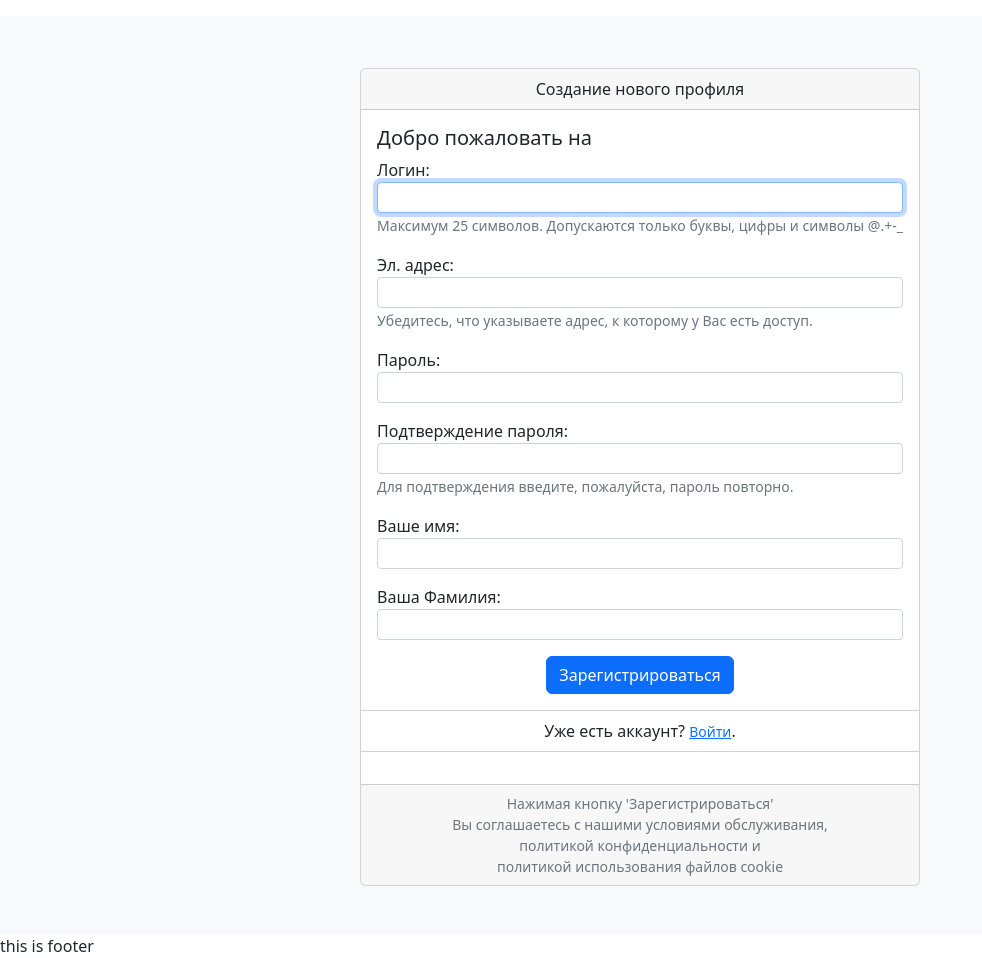
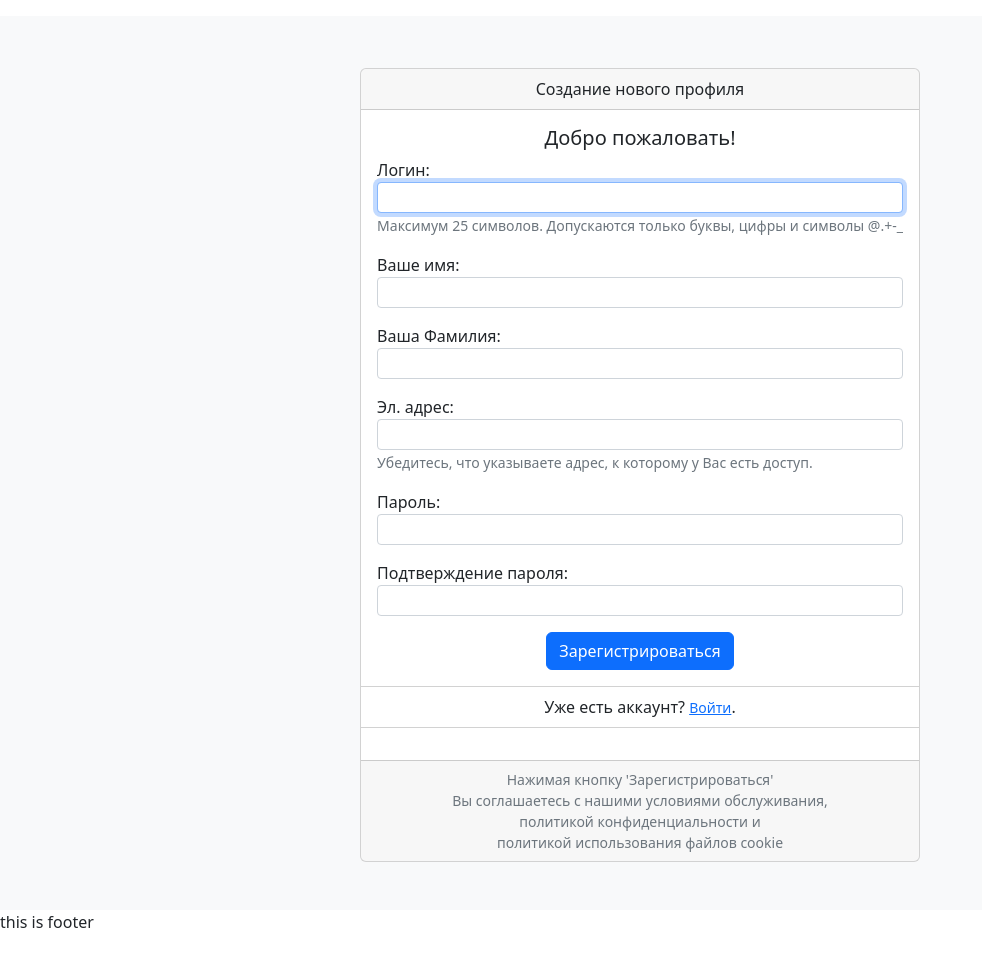
Before and after one commit to DmitrieBaev/NoteME, a Django app: page /signup/ in a window 1280 px wide. Shown: the part 24-982 px from the top of the page, without its empty margins (0-982 px from the left). After the commit the page ends 952 px from the top, so only its background shows below. Run offline with Django 4.2, Linux system fonts and the light colour scheme.

Commit message:
Изменение отображения данных, связанных с Регистрацией/Авторизацией

```diff
--- a/templates/base.html
+++ b/templates/base.html
@@ -30,9 +30,9 @@
     {% if messages %}
         {% for message in messages %}
             {% if message.tags == 'error' %}
-                <div class="alert alert-danger text-center" role="alert"> {{ message }} </div>
+                <div class="alert alert-danger text-center" role="alert"> {{ message | safe }} </div>
             {% else %}
-                <div class="alert alert-{{ message.tags }} text-center" role="alert"> {{ message }} </div>
+                <div class="alert alert-{{ message.tags }} text-center" role="alert"> {{ message | safe }} </div>
             {% endif %}
         {% endfor %}
     {% endif  %}
--- a/users/forms.py
+++ b/users/forms.py
@@ -11,14 +11,13 @@ class SignUpForm(auth_forms.UserCreationForm):
                              help_text='<small class="form-text text-muted">Убедитесь, что указываете адрес, к которому у Вас есть доступ.</small>',
                              required=True)
     password1 = forms.CharField(label='Пароль:', widget=forms.PasswordInput(attrs={ 'class': 'form-control form-control-sm' }))
-    password2 = forms.CharField(label='Подтверждение пароля:', widget=forms.PasswordInput(attrs={ 'class': 'form-control form-control-sm' }),
-                                help_text='<small class="form-text text-muted">Для подтверждения введите, пожалуйста, пароль повторно.</small>')
+    password2 = forms.CharField(label='Подтверждение пароля:', widget=forms.PasswordInput(attrs={ 'class': 'form-control form-control-sm' }))
     first_name = forms.CharField(label='Ваше имя:', widget=forms.TextInput(attrs={'class': 'form-control form-control-sm', 'autocomplete': 'off'}), required=True)
     last_name = forms.CharField(label='Ваша Фамилия:', widget=forms.TextInput(attrs={'class': 'form-control form-control-sm', 'autocomplete': 'off'}), required=True)
 
     class Meta:
         model = auth_models.User
-        fields = ('username', 'email', 'password1', 'password2', 'first_name', 'last_name')
+        fields = ('username', 'first_name', 'last_name',  'email', 'password1', 'password2')
 
 
 class SignInForm(auth_forms.AuthenticationForm):
--- a/users/templates/users/base_sign.html
+++ b/users/templates/users/base_sign.html
@@ -5,7 +5,7 @@
     <div class="card">
         <div class="card-header text-center"> {% block sign_title %}{% endblock %} </div>
         <div class="card-body">
-            <h5 class="card-title"> {% block sign_header_text %}{% endblock %} </h5>
+            <h5 class="card-title text-center"> {% block sign_header_text %}{% endblock %} </h5>
             {% block sign_content %}{% endblock %}
         </div>
         <div class="card-footer text-center text-muted">
--- a/users/templates/users/signin.html
+++ b/users/templates/users/signin.html
@@ -14,7 +14,8 @@
 </form>
 </div> <!-- Закрываем блок .card-body -->
 <ul class="list-group list-group-flush">
-    <li class="list-group-item text-center"><a href="#" class="card-link small">Забыли пароль?</a></li>
+
+    <li class="list-group-item text-center"><a href="{% url 'change_password' %}" class="card-link small">Забыли пароль?</a></li>
 </ul>
 <div class="card-body">  <!-- Снова открываем блок .card-body, чтобы не поломать верстку -->
 {% endblock %}
--- a/users/templates/users/signup.html
+++ b/users/templates/users/signup.html
@@ -3,7 +3,7 @@
 {% block title %}SignUp :: {% endblock %}
 
 {% block sign_title %}Создание нового профиля{% endblock %}
-{% block sign_header_text %}Добро пожаловать на {% endblock %}
+{% block sign_header_text %}Добро пожаловать!{% endblock %}
 {% block sign_content %}
 <form method="post">
     {% csrf_token %}
--- a/users/views.py
+++ b/users/views.py
@@ -36,7 +36,7 @@ def sign_in( request ):
         if form.is_valid( ):
             _user = form.get_user( )
             auth.login(request, _user)
-            messages.success(request, f'С возвращением, {_user.username}')
+            messages.success(request, f'С возвращением, <u>{_user.username}</u>!<br/>Рады Вас снова видеть!')
             return redirect('index')
         else:
             messages.error(request, 'Ошибка авторизации')
```
